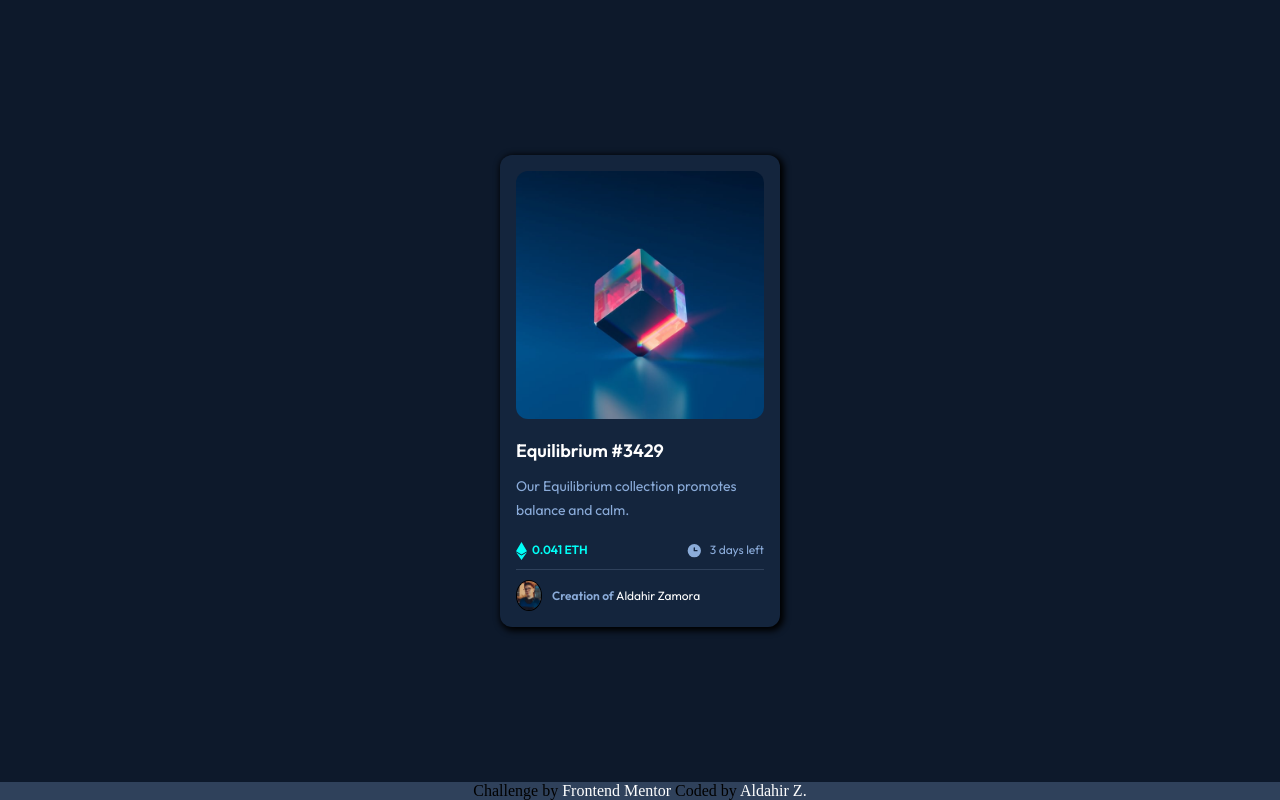
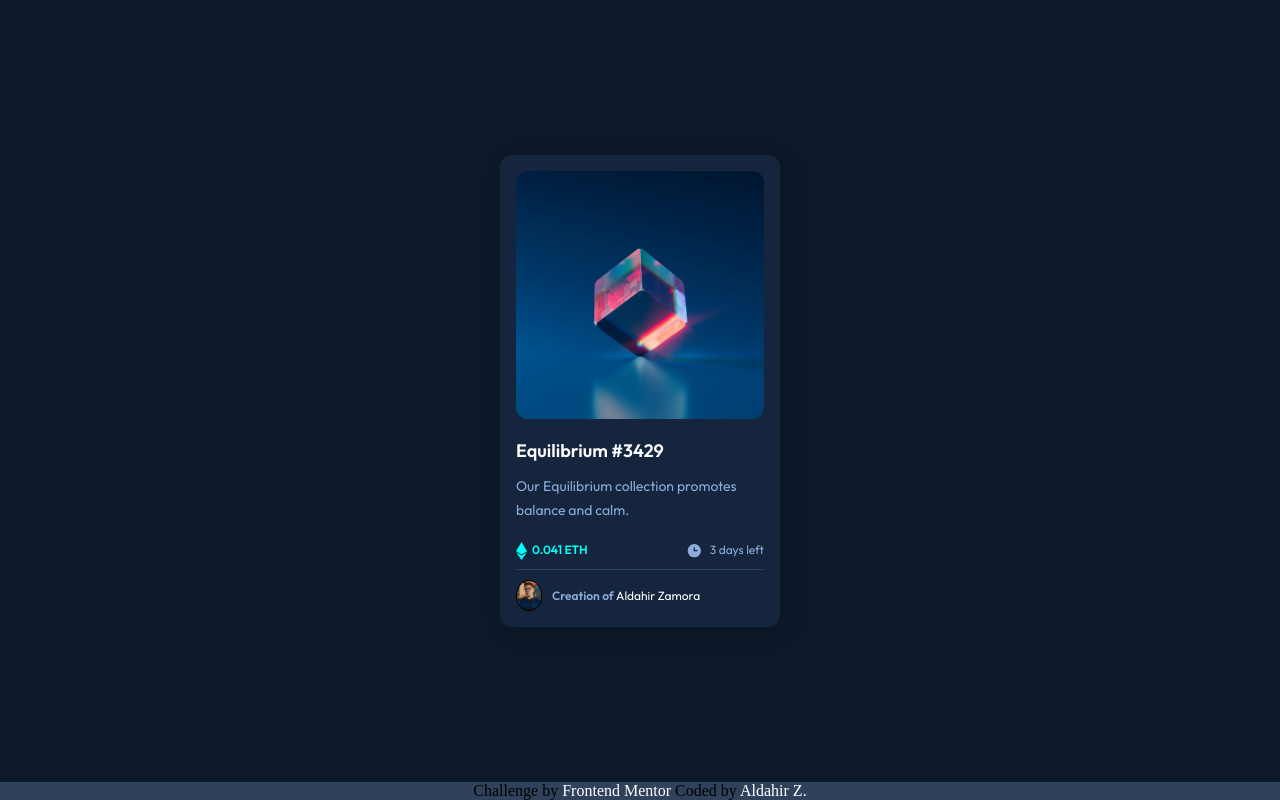
Before and after one commit to Ronnal-Zp/cardNftComponent, a plain HTML site: page index.html in a window 1280 px wide. Drawn offline with Linux system fonts and the light colour scheme.

Commit message:
Mejoras de estilo

```diff
--- a/style.css
+++ b/style.css
@@ -37,11 +37,10 @@ main{
 }
 
 .card{
-    width: 280px;
-    min-width: auto;
+    max-width: 280px;
     padding: 16px;
     border-radius: 12px;
-    box-shadow: 2px 2px 6px 2px black;
+    box-shadow: 5px 5px 15px 5px rgb(0 0 0 / 14%);
 
     display: flex;
     flex-direction: column;
@@ -111,6 +110,7 @@ main{
 
     display: flex;
     justify-content: space-between;
+    flex-wrap: wrap;
 
     font-family: 'Outfit', sans-serif;
 }
```
